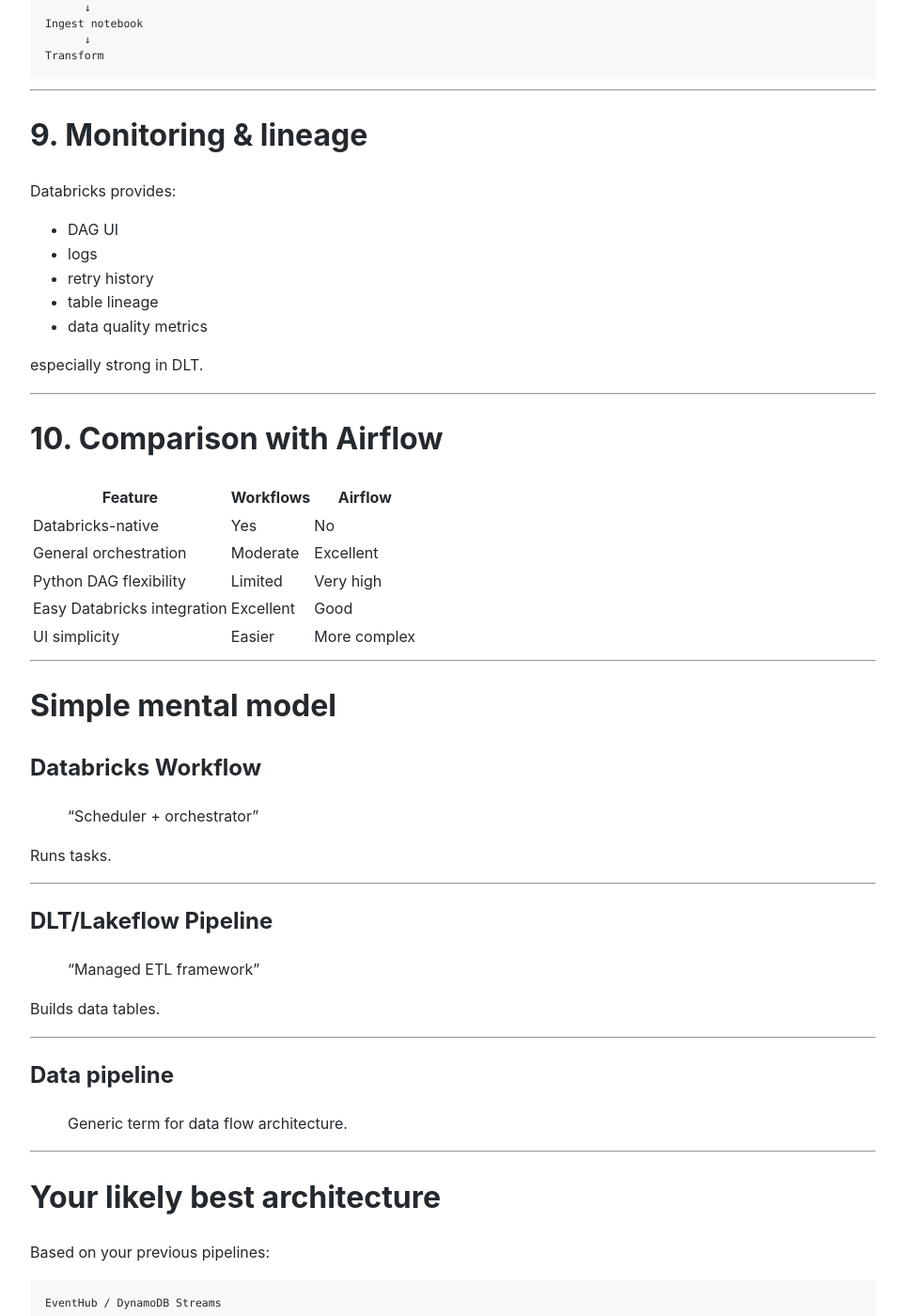
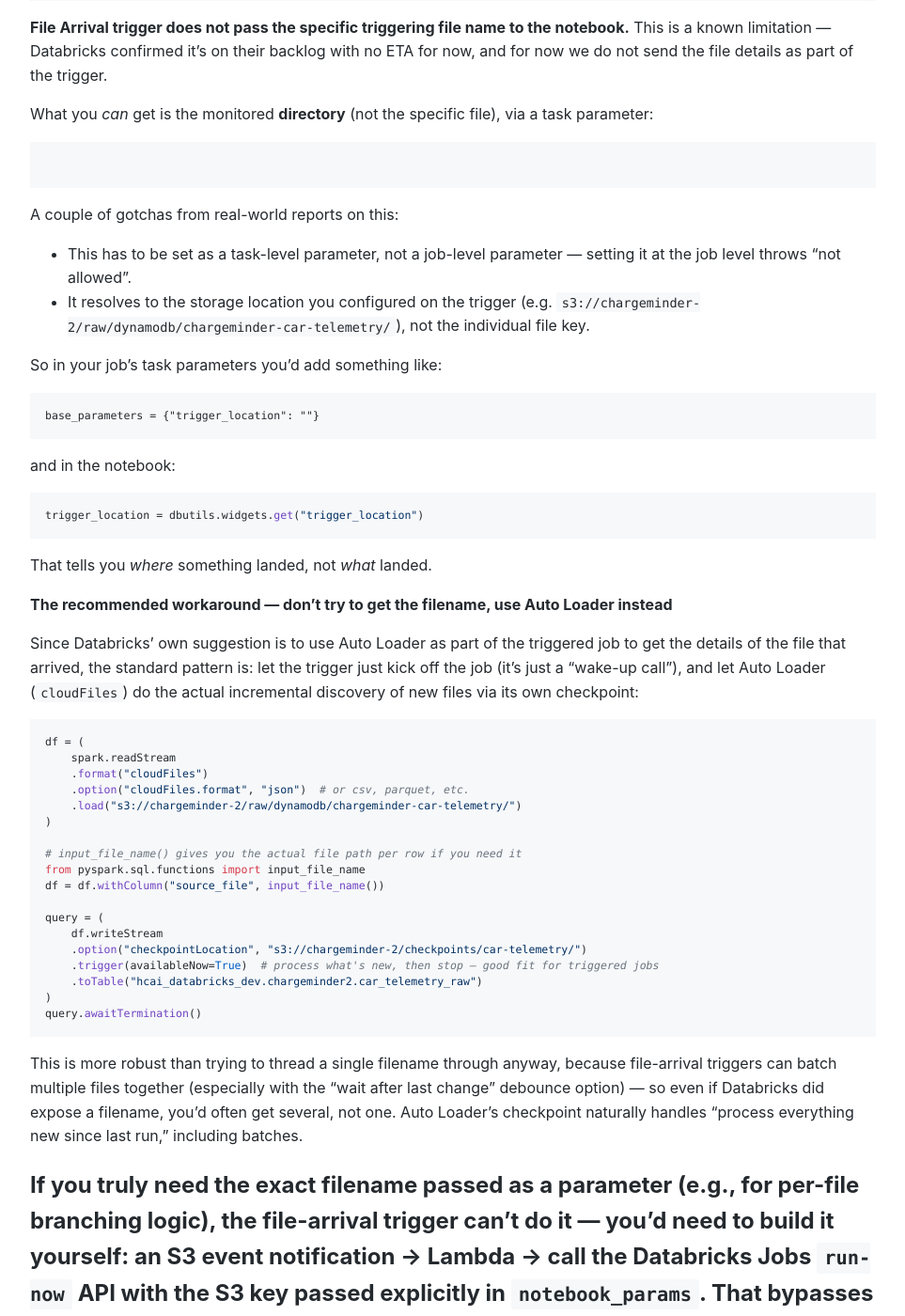
Before and after one commit to Michael-Lubinsky/michael-lubinsky.github.com, a Jekyll site: the page built from spark/databricks_job_and_task.md, in a window 1280 px wide and 1400 px high, scrolled down 8576 px. Shown: the whole window at 94% size, without its empty margins (158-1121 px from the left). Built offline with Jekyll 4.4.1, drawn with Linux system fonts in a browser that asks for light colours; our own code applies the rules of GitHub Pages for plain Markdown files; some of the changed text lies outside the part shown.

Commit message:
Update databricks_job_and_task.md

````diff
--- a/spark/databricks_job_and_task.md
+++ b/spark/databricks_job_and_task.md
@@ -412,6 +410,61 @@
 Transform
 ```
 
+ **File Arrival trigger does not pass the specific triggering file name to the notebook.**
+ This is a known limitation — Databricks confirmed it's on their backlog with no ETA for now, and for now we do not send the file details as part of the trigger.
+
+What you *can* get is the monitored **directory** (not the specific file), via a task parameter:
+
+```
+{{job.trigger.file_arrival.location}}
+```
+
+A couple of gotchas from real-world reports on this:
+- This has to be set as a task-level parameter, not a job-level parameter — setting it at the job level throws "not allowed".
+- It resolves to the storage location you configured on the trigger (e.g. `s3://chargeminder-2/raw/dynamodb/chargeminder-car-telemetry/`), not the individual file key.
+
+So in your job's task parameters you'd add something like:
+
+```
+base_parameters = {"trigger_location": "{{job.trigger.file_arrival.location}}"}
+```
+
+and in the notebook:
+
+```python
+trigger_location = dbutils.widgets.get("trigger_location")
+```
+
+That tells you *where* something landed, not *what* landed.
+
+**The recommended workaround — don't try to get the filename, use Auto Loader instead**
+
+Since Databricks' own suggestion is to use Auto Loader as part of the triggered job to get the details of the file that arrived, the standard pattern is: let the trigger just kick off the job (it's just a "wake-up call"), and let Auto Loader (`cloudFiles`) do the actual incremental discovery of new files via its own checkpoint:
+
+```python
+df = (
+    spark.readStream
+    .format("cloudFiles")
+    .option("cloudFiles.format", "json")  # or csv, parquet, etc.
+    .load("s3://chargeminder-2/raw/dynamodb/chargeminder-car-telemetry/")
+)
+
+# input_file_name() gives you the actual file path per row if you need it
+from pyspark.sql.functions import input_file_name
+df = df.withColumn("source_file", input_file_name())
+
+query = (
+    df.writeStream
+    .option("checkpointLocation", "s3://chargeminder-2/checkpoints/car-telemetry/")
+    .trigger(availableNow=True)  # process what's new, then stop — good fit for triggered jobs
+    .toTable("hcai_databricks_dev.chargeminder2.car_telemetry_raw")
+)
+query.awaitTermination()
+```
+
+This is more robust than trying to thread a single filename through anyway, because file-arrival triggers can batch multiple files together (especially with the "wait after last change" debounce option) — so even if Databricks did expose a filename, you'd often get several, not one. Auto Loader's checkpoint naturally handles "process everything new since last run," including batches.
+
+**If you truly need the exact filename passed as a parameter** (e.g., for per-file branching logic), the file-arrival trigger can't do it — you'd need to build it yourself: an S3 event notification → Lambda → call the Databricks Jobs `run-now` API with the S3 key passed explicitly in `notebook_params`. That bypasses the built-in File Arrival trigger entirely and gives you full control over what's passed in.
 ---
 
 # 9. Monitoring & lineage
````
Also changed, not shown: other parts of spark/databricks_job_and_task.md (+0 -2 lines).
